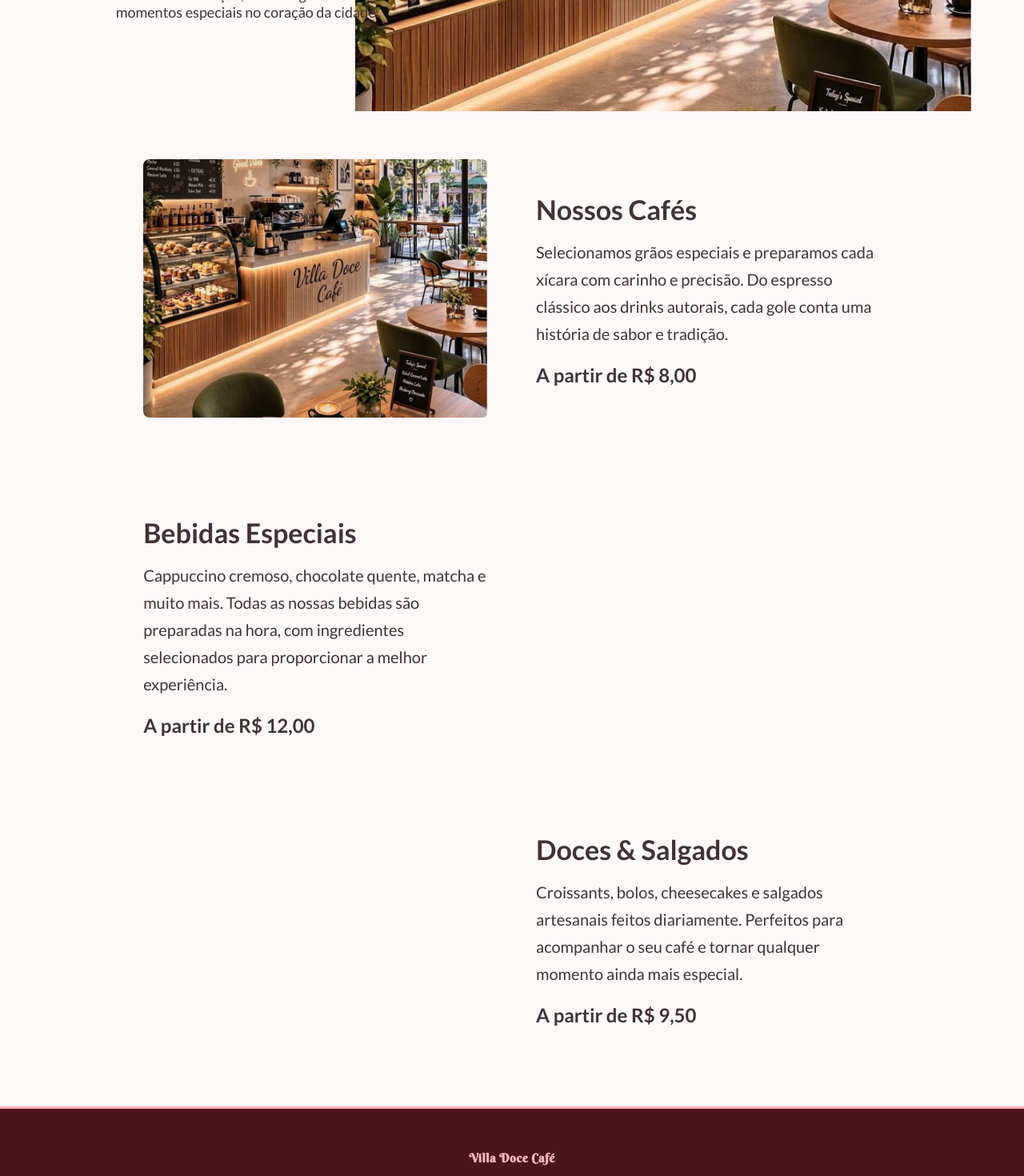
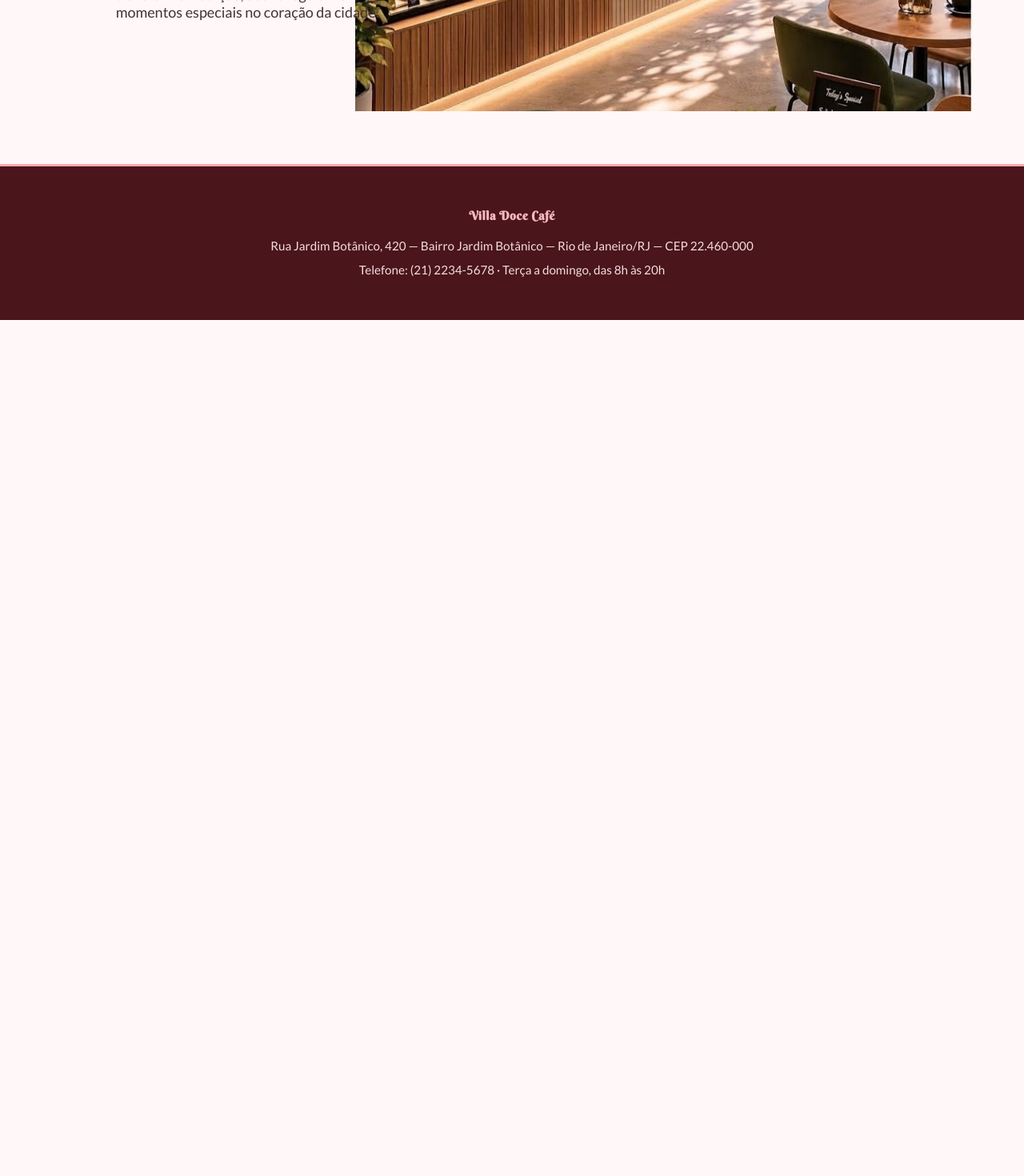
Before and after one commit to bruno-olv/villadocecafe, a React (Vite) app: page / in a window 1280 px wide. Shown: the part 500-1970 px from the top of the page at 80% size. After the commit the page ends 900 px from the top, so only its background shows below. Built offline with nearby package versions, Linux system fonts and the light colour scheme; a web font is replaced by a local one.

Commit message:
Update Home.jsx

```diff
--- a/src/Pages/Home.jsx
+++ b/src/Pages/Home.jsx
@@ -6,9 +6,7 @@ function Home() {
   return (
     <main>
 
-      {/* =========================================
-          INTRODUÇÃO / HERO
-      ========================================= */}
+      {/*INTRODUÇÃO / HERO*/}
       <section className="hero-home">
 
         {/* IMAGEM DO LADO DIREITO */}
@@ -42,101 +40,6 @@ function Home() {
 
       </section>
 
-
-      {/* =========================================
-          PRIMEIRA SEÇÃO - CAFÉS
-      ========================================= */}
-      <section className="primeira-section">
-
-        <div className="container-foto">
-          <img
-            src={Cafeteria3}
-            alt="Interior da Villa Doce Café"
-            className="primeira-foto"
-          />
-        </div>
-
-        <div className="container-texto-esquerdo">
-
-          <h2 className="titulo-produto">
-            Nossos Cafés
-          </h2>
-
-          <p className="texto-cafe">
-            Selecionamos grãos especiais e preparamos cada xícara
-            com carinho e precisão. Do espresso clássico aos drinks
-            autorais, cada gole conta uma história de sabor e tradição.
-          </p>
-
-          <span className="preco-produto">
-            A partir de R$ 8,00
-          </span>
-
-        </div>
-
-      </section>
-
-
-      {/* =========================================
-          SEGUNDA SEÇÃO - BEBIDAS
-      ========================================= */}
-      <section className="segunda-section">
-
-        <div className="container-foto">
-          {/* imagem das bebidas */}
-        </div>
-
-        <div className="container-texto-direito">
-
-          <h2 className="titulo-produto">
-            Bebidas Especiais
-          </h2>
-
-          <p className="texto-bebida">
-            Cappuccino cremoso, chocolate quente, matcha e muito mais.
-            Todas as nossas bebidas são preparadas na hora, com
-            ingredientes selecionados para proporcionar a melhor
-            experiência.
-          </p>
-
-          <span className="preco-produto">
-            A partir de R$ 12,00
-          </span>
-
-        </div>
-
-      </section>
-
-
-      {/* =========================================
-          TERCEIRA SEÇÃO - DOCES E SALGADOS
-      ========================================= */}
-      <section className="terceira-section">
-
-        <div className="container-foto">
-          {/* imagem dos doces e salgados */}
-        </div>
-
-        <div className="container-texto-esquerdo">
-
-          <h2 className="titulo-produto">
-            Doces & Salgados
-          </h2>
-
-          <p className="texto-salgado">
-            Croissants, bolos, cheesecakes e salgados artesanais
-            feitos diariamente. Perfeitos para acompanhar o seu café
-            e tornar qualquer momento ainda mais especial.
-          </p>
-
-          <span className="preco-produto">
-            A partir de R$ 9,50
-          </span>
-
-        </div>
-
-      </section>
-
     </main>
   );
 }
```
